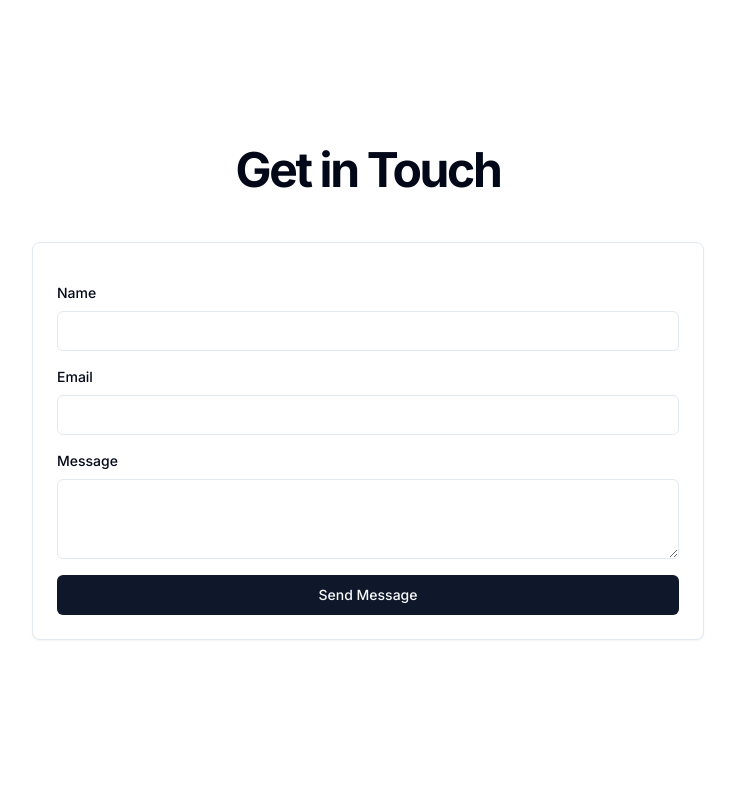
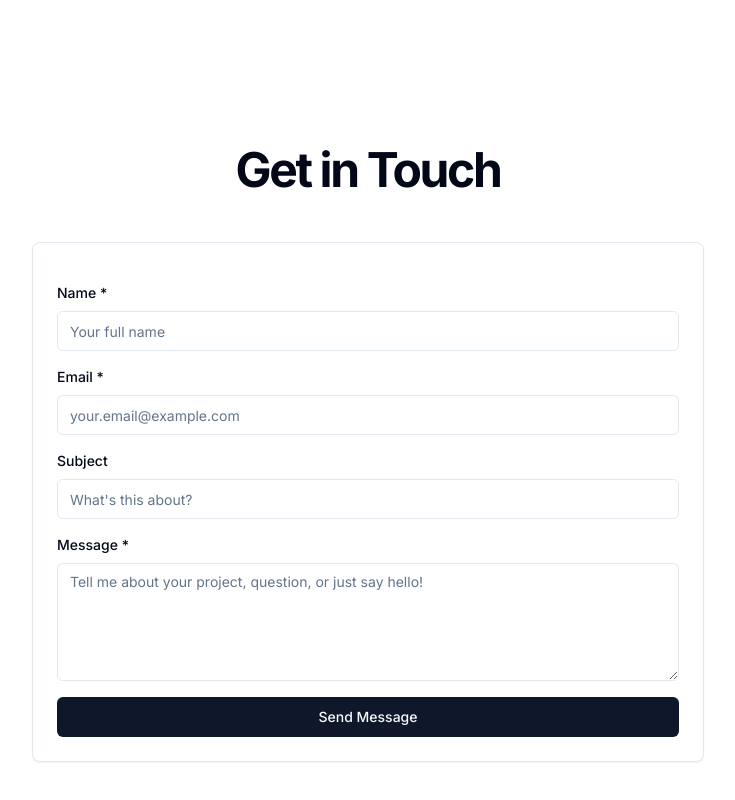
Before and after one commit to nassim747/personal-website, a Next.js app: page / in a window 1280 px wide. Shown: the part 1979-2779 px from the top of the page, without its empty margins (272-1007 px from the left). Before the commit the page ends 2747 px from the top, so only its background shows below. Built offline with nearby package versions, Linux system fonts and the light colour scheme.

Commit message:
add: contact form

```diff
--- a/app/actions.ts
+++ /dev/null
@@ -1,17 +0,0 @@
-"use server"
-
-export async function submitContactForm(formData: FormData) {
-  // Simulate a delay
-  await new Promise((resolve) => setTimeout(resolve, 1000))
-
-  const name = formData.get("name")
-  const email = formData.get("email")
-  const message = formData.get("message")
-
-  // Here you would typically send an email or save to a database
-  console.log("Form submission:", { name, email, message })
-
-  return {
-    message: "Thanks for your message! I'll get back to you soon.",
-  }
-}
--- a/app/components/contact-form.tsx
+++ b/app/components/contact-form.tsx
@@ -5,56 +5,187 @@ import { Card } from "@/components/ui/card"
 import { Input } from "@/components/ui/input"
 import { Textarea } from "@/components/ui/textarea"
 import { useState } from "react"
-import { submitContactForm } from "../actions"
 
 export default function ContactForm() {
-  const [pending, setPending] = useState(false)
-  const [message, setMessage] = useState("")
+  const [isSubmitting, setIsSubmitting] = useState(false)
+  const [isSubmitted, setIsSubmitted] = useState(false)
+  const [error, setError] = useState("")
 
-  async function handleSubmit(formData: FormData) {
-    setPending(true)
+  const handleSubmit = async (e: React.FormEvent<HTMLFormElement>) => {
+    e.preventDefault()
+    setIsSubmitting(true)
+    setError("")
+
+    const form = e.currentTarget
+    const formData = new FormData(form)
+
+    // Check if we're in development mode
+    const isDevelopment = process.env.NODE_ENV === 'development'
+
     try {
-      const response = await submitContactForm(formData)
-      setMessage(response.message)
-    } catch (error) {
-      setMessage("Something went wrong. Please try again.")
+      if (isDevelopment) {
+        // In development, just simulate success after a delay
+        await new Promise(resolve => setTimeout(resolve, 1000))
+        console.log('Form data (development mode):', {
+          name: formData.get('name'),
+          email: formData.get('email'),
+          subject: formData.get('subject'),
+          message: formData.get('message')
+        })
+        setIsSubmitted(true)
+        form.reset()
+      } else {
+        // In production, submit to Netlify
+        const response = await fetch("/", {
+          method: "POST",
+          headers: { "Content-Type": "application/x-www-form-urlencoded" },
+          body: new URLSearchParams(formData as any).toString(),
+        })
+
+        if (response.ok) {
+          setIsSubmitted(true)
+          form.reset()
+        } else {
+          throw new Error("Form submission failed")
+        }
+      }
+    } catch (err) {
+      console.error('Form submission error:', err)
+      setError("Something went wrong. Please try again or contact me directly at nassim.ameur@mail.mcgill.ca")
     } finally {
-      setPending(false)
+      setIsSubmitting(false)
     }
+  }
+
+  if (isSubmitted) {
+    return (
+      <Card className="p-6">
+        <div className="text-center py-8">
+          <div className="text-2xl mb-4">✅</div>
+          <h3 className="text-lg font-semibold mb-2">Message Sent!</h3>
+          <p className="text-muted-foreground mb-4">
+            Thanks for your message! I'll get back to you soon.
+          </p>
+          <Button
+            onClick={() => setIsSubmitted(false)}
+            variant="outline"
+          >
+            Send Another Message
+          </Button>
+        </div>
+      </Card>
+    )
   }
 
   return (
     <Card className="p-6">
       <form
-        action={handleSubmit}
-        className="space-y-4"
-        data-netlify="true"
+        onSubmit={handleSubmit}
         name="contact"
         method="POST"
+        data-netlify="true"
+        data-netlify-honeypot="bot-field"
+        className="space-y-4"
       >
         <input type="hidden" name="form-name" value="contact" />
+
+        {/* Honeypot field for spam protection */}
+        <div style={{ display: 'none' }}>
+          <label>
+            Don't fill this out if you're human: <input name="bot-field" />
+          </label>
+        </div>
+
         <div>
           <label htmlFor="name" className="block text-sm font-medium mb-2">
-            Name
+            Name *
           </label>
-          <Input id="name" name="name" required />
+          <Input
+            id="name"
+            name="name"
+            required
+            disabled={isSubmitting}
+            placeholder="Your full name"
+          />
         </div>
+
         <div>
           <label htmlFor="email" className="block text-sm font-medium mb-2">
-            Email
+            Email *
           </label>
-          <Input id="email" name="email" type="email" required />
+          <Input
+            id="email"
+            name="email"
+            type="email"
+            required
+            disabled={isSubmitting}
+            placeholder="your.email@example.com"
+          />
         </div>
+
+        <div>
+          <label htmlFor="subject" className="block text-sm font-medium mb-2">
+            Subject
+          </label>
+          <Input
+            id="subject"
+            name="subject"
+            disabled={isSubmitting}
+            placeholder="What's this about?"
+          />
+        </div>
+
         <div>
           <label htmlFor="message" className="block text-sm font-medium mb-2">
-            Message
+            Message *
           </label>
-          <Textarea id="message" name="message" required />
+          <Textarea
+            id="message"
+            name="message"
+            required
+            rows={5}
+            disabled={isSubmitting}
+            placeholder="Tell me about your project, question, or just say hello!"
+          />
         </div>
-        <Button type="submit" className="w-full" disabled={pending}>
-          {pending ? "Sending..." : "Send Message"}
+
+        <Button
+          type="submit"
+          className="w-full"
+          disabled={isSubmitting}
+        >
+          {isSubmitting ? "Sending..." : "Send Message"}
         </Button>
-        {message && <p className="text-sm text-center mt-4 text-muted-foreground">{message}</p>}
+
+        {error && (
+          <div className="text-sm text-center mt-4">
+            <p className="text-red-500 mb-2">{error}</p>
+            <p className="text-muted-foreground">
+              You can also reach me directly at{" "}
+              <a
+                href="mailto:nassim.ameur@mail.mcgill.ca"
+                className="text-primary hover:underline"
+              >
+                nassim.ameur@mail.mcgill.ca
+              </a>
+            </p>
+          </div>
+        )}
+
+        {/* Fallback for users with JavaScript disabled */}
+        <noscript>
+          <div className="text-sm text-center mt-4 p-3 bg-secondary rounded-md">
+            <p className="text-muted-foreground">
+              JavaScript is required for this form. Alternatively, you can email me directly at{" "}
+              <a
+                href="mailto:nassim.ameur@mail.mcgill.ca"
+                className="text-primary hover:underline"
+              >
+                nassim.ameur@mail.mcgill.ca
+              </a>
+            </p>
+          </div>
+        </noscript>
       </form>
     </Card>
   )
```
Also changed, not shown: public/contact-form.html (added, +17 -0 lines).
